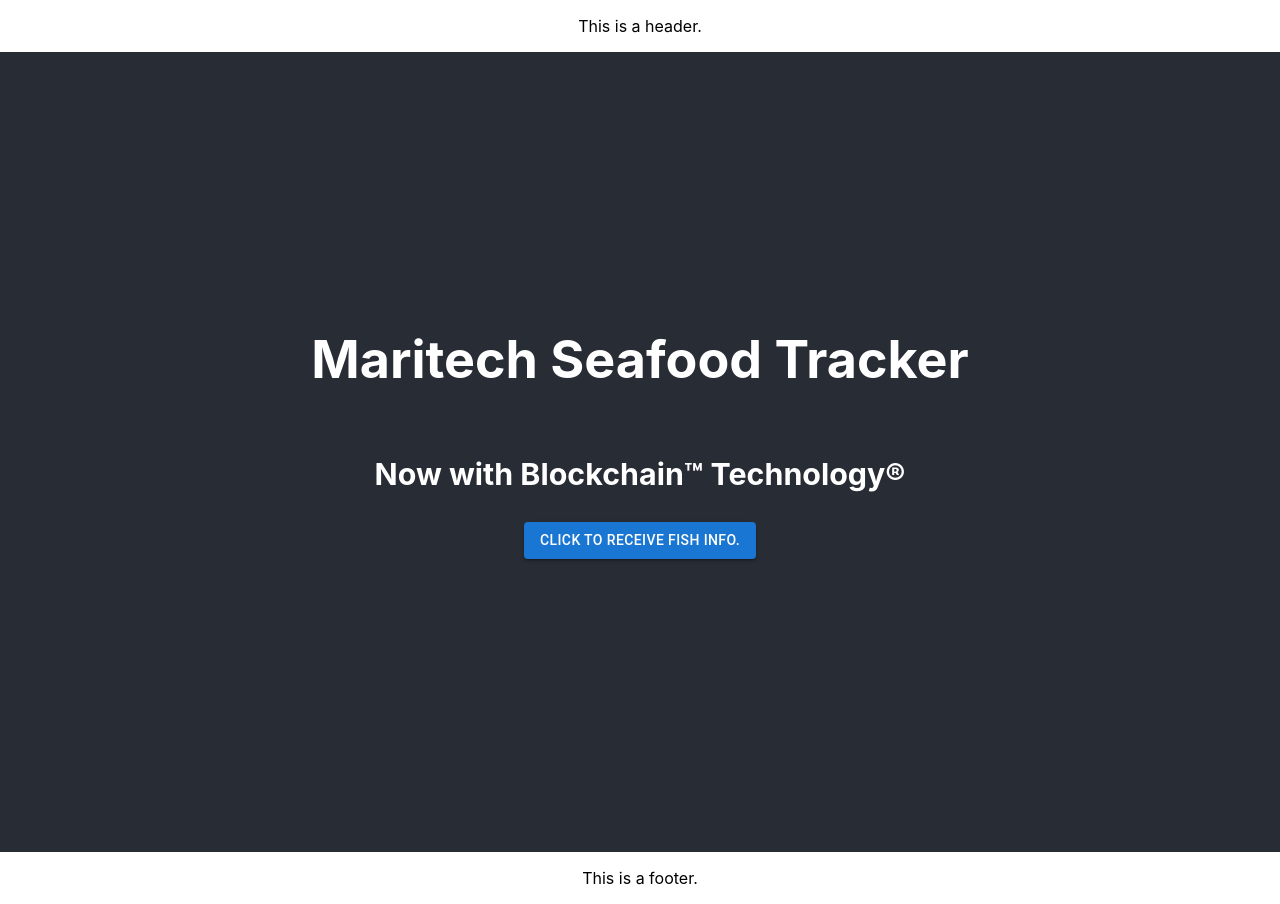
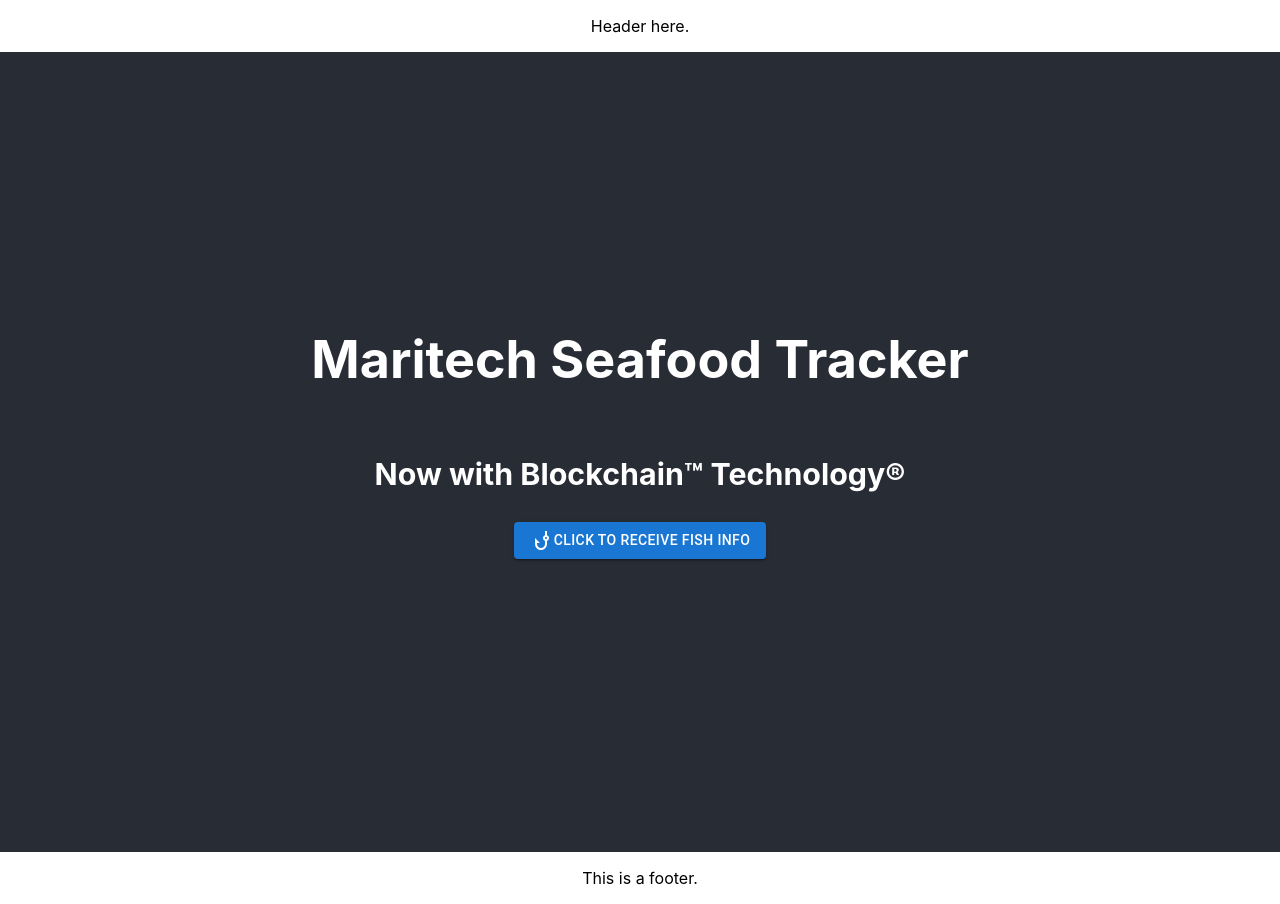
Before and after one commit to munthy/ibe500_seafoodtracker, a React (Create React App) app: page / in a window 1280 px wide. Built offline with nearby package versions, Linux system fonts and the light colour scheme.

Commit message:
Even  more cleanup

```diff
--- a/src/App.css
+++ b/src/App.css
@@ -4,7 +4,7 @@
 
 
 
-.App-header {
+.Main {
   background-color: #282c34;
   min-height: 100vh;
   display: flex;
--- a/src/App.js
+++ b/src/App.js
@@ -1,22 +1,15 @@
 import './App.css';
-import Button from '@mui/material/Button';
-import Header from './components/Header.js'
-import Footer from './components/Footer.js'
+import Main from './components/Main.js';
+import Header from './components/Header.js';
+import Footer from './components/Footer.js';
 
-function fish(){
-  document.getElementById("fish").innerHTML = "Fish info will come to you.";
-}
+
 
 function App() {
   return (
     <div className="App">
       <Header />
-      <header className="App-header">
-        <h1>Maritech Seafood Tracker</h1>
-        <h3>Now with Blockchain&trade; Technology&reg;</h3>
-        <Button onClick={fish} variant="contained" >Click to receive fish info.</Button>
-        <p id="fish"></p>
-      </header>
+      <Main />
       <Footer />
     </div>
   );
--- a/src/components/Header.js
+++ b/src/components/Header.js
@@ -1,7 +1,7 @@
 function Header(){
     return (
     <div className="Header">
-        <p >This is a header.</p>
+        <p >Header here.</p>
     </div>
     )
 }
--- /dev/null
+++ b/src/components/Main.js
@@ -0,0 +1,19 @@
+import Button from '@mui/material/Button';
+import PhishingIcon from '@mui/icons-material/Phishing';
+
+function fish(){
+    document.getElementById("fish").innerHTML = "Fish info will come to you.";
+  }
+
+function Main(){
+    return (
+    <div className="Main">
+        <h1>Maritech Seafood Tracker</h1>
+        <h3>Now with Blockchain&trade; Technology&reg;</h3>
+        <Button onClick={fish} variant="contained" ><PhishingIcon />Click to receive fish info</Button>
+        <p id="fish"></p>
+    </div>
+    )
+}
+
+export default Main;
--- a/src/index.js
+++ b/src/index.js
@@ -2,7 +2,6 @@ import React from 'react';
 import ReactDOM from 'react-dom';
 import './index.css';
 import App from './App';
-import reportWebVitals from './reportWebVitals';
 
 ReactDOM.render(
   <React.StrictMode>
@@ -10,8 +9,3 @@ ReactDOM.render(
   </React.StrictMode>,
   document.getElementById('root')
 );
-
-// If you want to start measuring performance in your app, pass a function
-// to log results (for example: reportWebVitals(console.log))
-// or send to an analytics endpoint. Learn more: https://bit.ly/CRA-vitals
-reportWebVitals();
--- a/src/reportWebVitals.js
+++ /dev/null
@@ -1,13 +0,0 @@
-const reportWebVitals = onPerfEntry => {
-  if (onPerfEntry && onPerfEntry instanceof Function) {
-    import('web-vitals').then(({ getCLS, getFID, getFCP, getLCP, getTTFB }) => {
-      getCLS(onPerfEntry);
-      getFID(onPerfEntry);
-      getFCP(onPerfEntry);
-      getLCP(onPerfEntry);
-      getTTFB(onPerfEntry);
-    });
-  }
-};
-
-export default reportWebVitals;
```
Also changed, not shown: package.json (+2 -5 lines), src/setupTests.js (deleted, +0 -5 lines), 2 other files (tests, documents, lock files or other folders).
